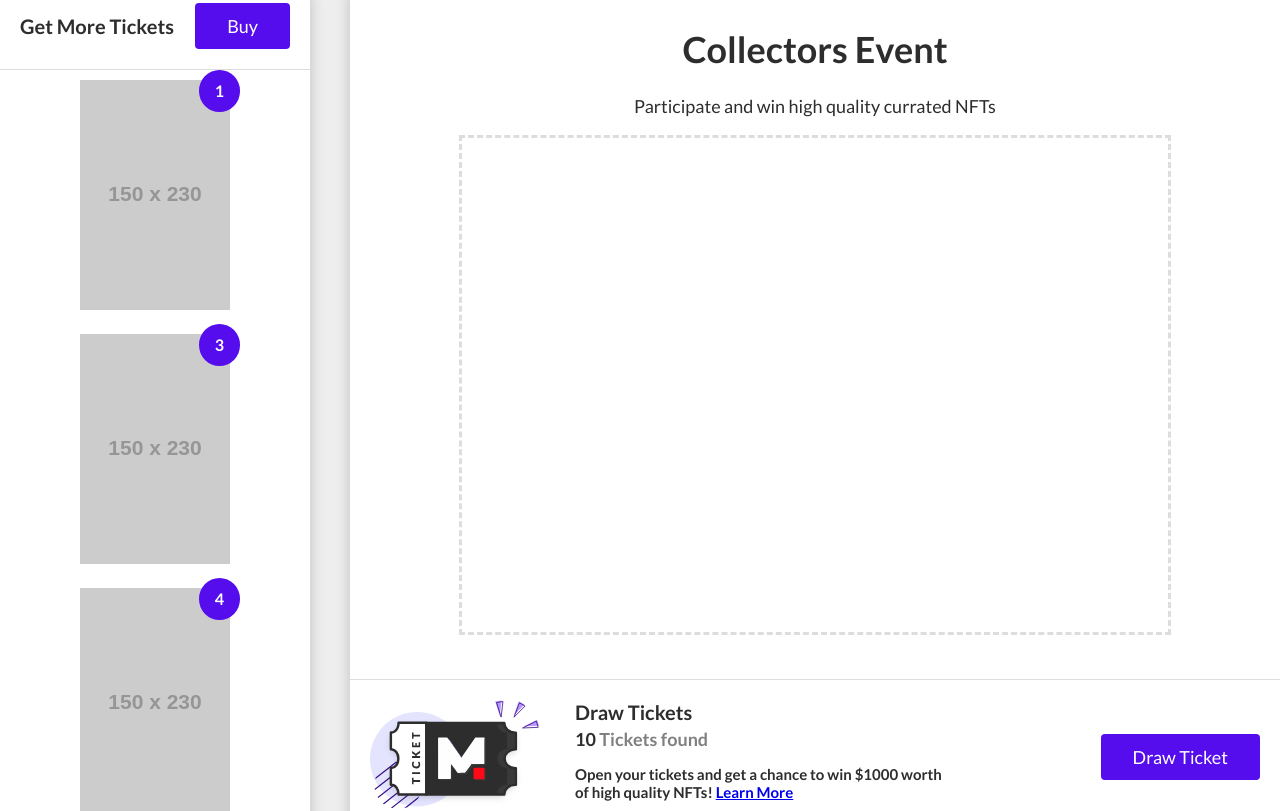
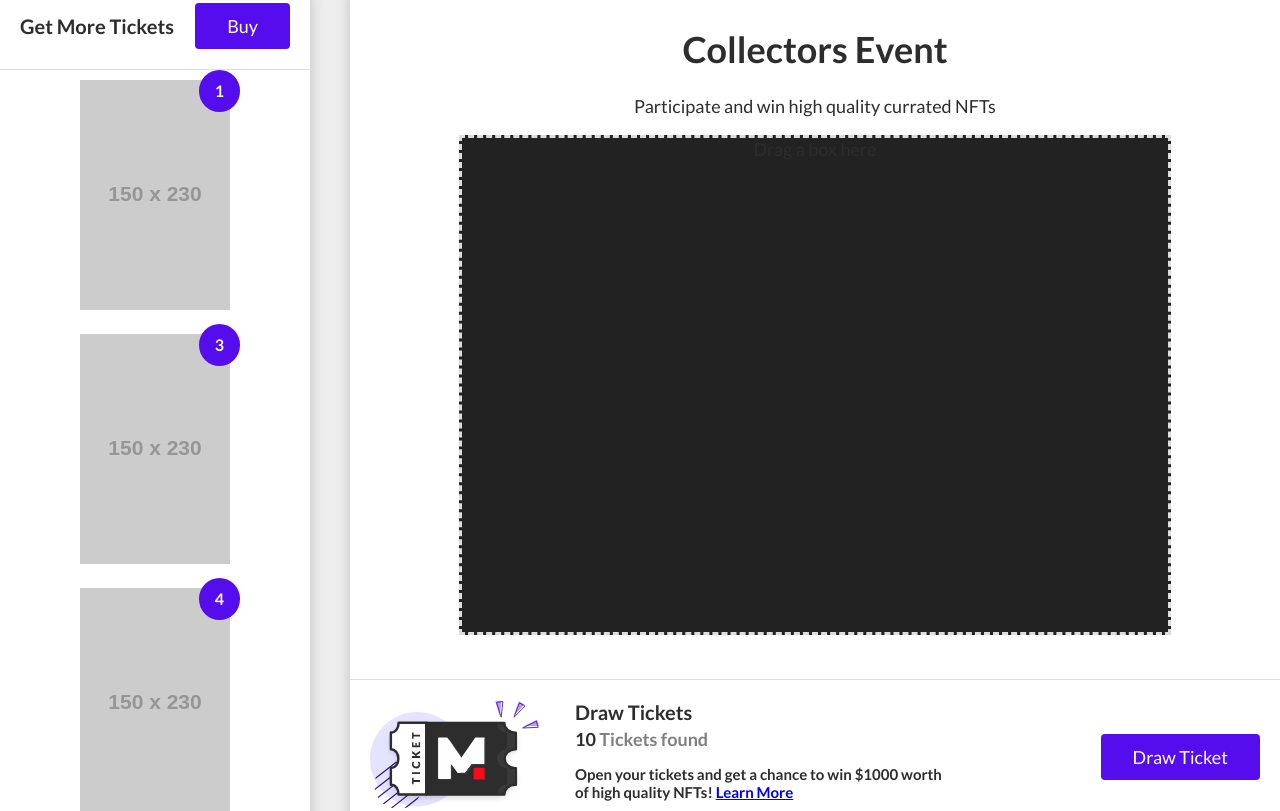
Before and after one commit to felixsusanto/technical-test, a React (Create React App) app: page / in a window 1280 px wide. Shown: the part 740-1551 px from the top of the page. Built offline with nearby package versions, Linux system fonts and the light colour scheme.

Commit message:
basic drag and drop

```diff
--- /dev/null
+++ b/src/components/DraggableCard/index.tsx
@@ -0,0 +1,32 @@
+import { FC } from 'react'
+import { useDrag } from 'react-dnd'
+
+export interface DCProps {
+  type: string;
+}
+
+export const DraggableCard: FC<DCProps> = ({
+  type
+}) => {
+  const [{ isDragging }, drag] = useDrag(
+    () => ({
+      type: 'card',
+      item: { top: window.top },
+      collect: (monitor) => ({
+        isDragging: monitor.isDragging(),
+      }),
+    }),
+    [window.top],
+  )
+
+  // if (isDragging) {
+  //   return <div ref={drag} />
+  // }
+  return (
+    <div ref={drag} role="Box">
+      <img src={`https://via.placeholder.com/150x230?text=${type}`} />
+    </div>
+  )
+}
+
+export default DraggableCard
--- /dev/null
+++ b/src/components/DropArea/index.tsx
@@ -0,0 +1,37 @@
+import { FC } from 'react'
+import styled from 'styled-components';
+import { useDrop } from 'react-dnd'
+
+const DropAreaWrapper = styled.div`
+  width: 80%;
+  height: 500px;
+  border: 3px dashed #ddd;
+  margin: 0 auto;
+`;
+
+const DropArea: FC = () => {
+  const [{ canDrop, isOver }, drop] = useDrop(() => ({
+    accept: 'card',
+    drop: () => ({ name: 'DropArea' }),
+    collect: (monitor) => ({
+      isOver: monitor.isOver(),
+      canDrop: monitor.canDrop(),
+    }),
+  }))
+
+  const isActive = canDrop && isOver
+  let backgroundColor = '#222'
+  if (isActive) {
+    backgroundColor = 'darkgreen'
+  } else if (canDrop) {
+    backgroundColor = 'darkkhaki'
+  }
+
+  return (
+    <DropAreaWrapper ref={drop} role={'DropArea'} style={{ backgroundColor }}>
+      {isActive ? 'Release to drop' : 'Drag a box here'}
+    </DropAreaWrapper>
+  )
+}
+
+export default DropArea;
--- a/src/pages/Raffle/index.tsx
+++ b/src/pages/Raffle/index.tsx
@@ -4,6 +4,8 @@ import styled from 'styled-components';
 import ticketImg from '../../assets/images/ticket.svg';
 import { DndProvider, useDrop, XYCoord  } from 'react-dnd';
 import { HTML5Backend } from 'react-dnd-html5-backend';
+import DraggableCard from '../../components/DraggableCard';
+import DropArea from '../../components/DropArea';
 
 const Box = styled.div`
   background: #fff;
@@ -136,7 +138,8 @@ const Raffle = () => {
                 {mockCards.map((item, i) => {
                   return (
                     <div className="card-wrapper">
-                      <img src={`https://via.placeholder.com/150x230?text=${item.type}`} />
+                      <DraggableCard type={item.type} />
+                      {/* <img src={`https://via.placeholder.com/150x230?text=${item.type}`} /> */}
                       <div className="indicator">
                         {item.qty}
                       </div>
@@ -153,9 +156,8 @@ const Raffle = () => {
                 <div className="mainbox">
                   <h1>Collectors Event</h1>
                   <p>Participate and win high quality currated NFTs</p>
-                  <div className="drop-area">
-
-                  </div>
+                  {/* <div className="drop-area" /> */}
+                  <DropArea />
                 </div>
                 <div className="separator top">
                   <div className="col box-footer">
```
